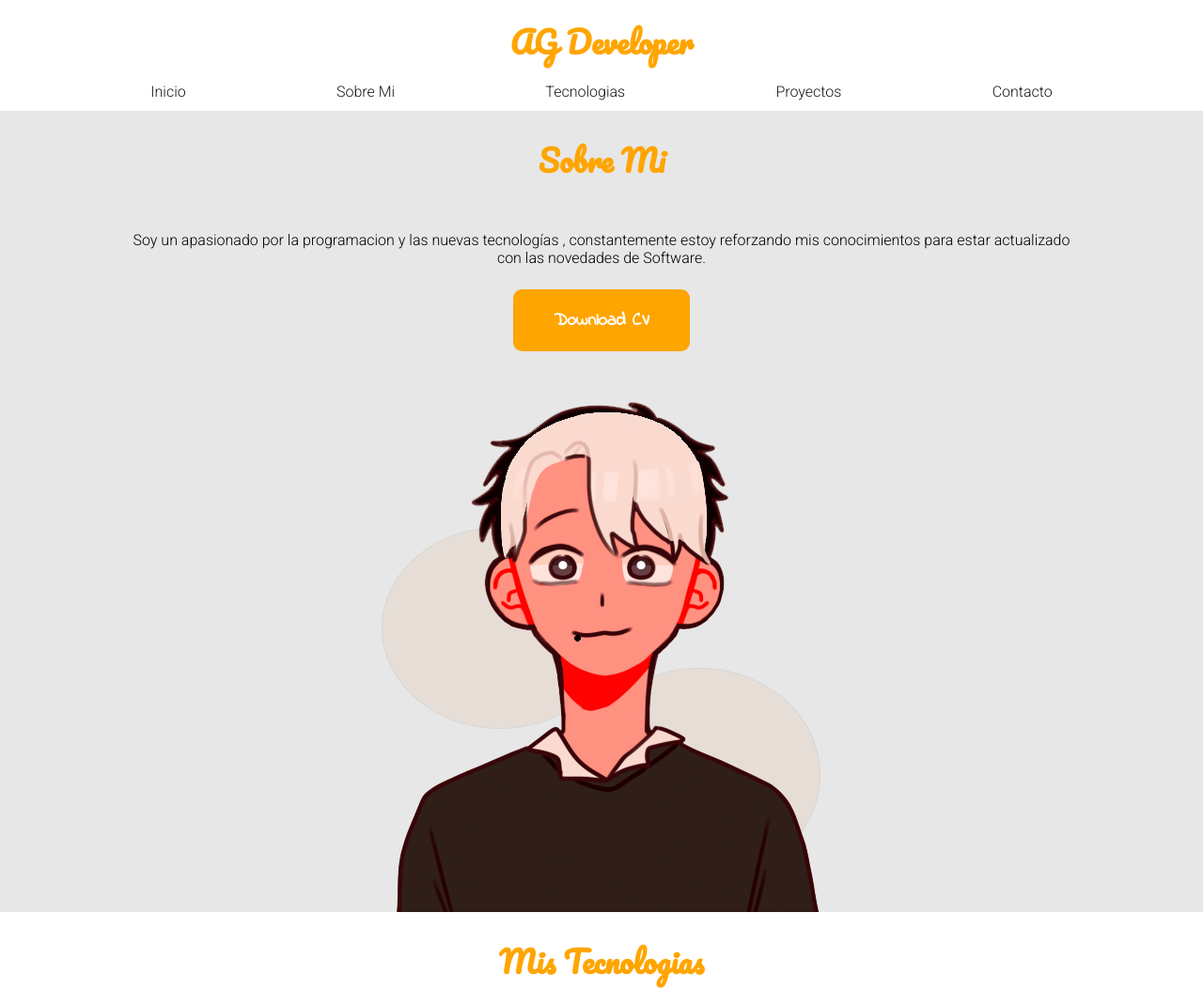
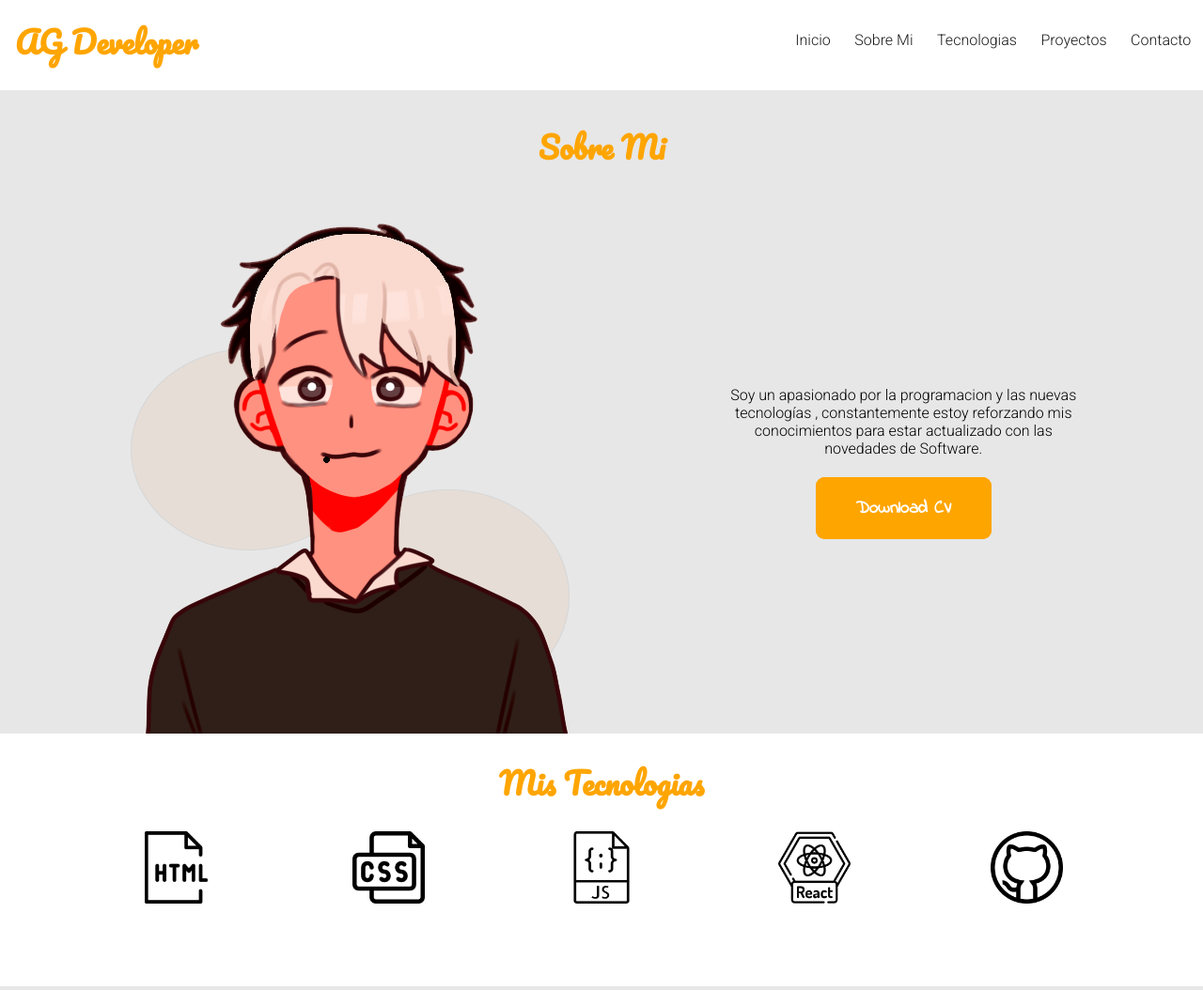
Before and after one commit to Kokeport/Portafolio, a plain HTML site: page index.html in a window 1280 px wide. Shown: the top 1054 px of the page at 94% size. Drawn offline with Linux system fonts and the light colour scheme.

Commit message:
v1.1
solución a maquetación head , tuve que aplicar nuevos contenedores y editar el orden , se maqueto esa sección con flex únicamente , en la próxima versión , se trabajara con la adaptación de las secciones con iconos

```diff
--- a/index.html
+++ b/index.html
@@ -44,15 +44,17 @@
     </ul>
   </nav>
   <main>
-    <header class="flex head">
-      <img src="img/Me.png" alt="Yo-Mini">
+    <header class="style-head">
       <h2 id="about-me">Sobre Mi</h2>
-      <a class="button-head" href="">Download CV</a>
-      <div class="text-about">
-        <p>Soy un apasionado por la programacion y las nuevas tecnologías , constantemente estoy reforzando mis
-          conocimientos para estar
-          actualizado
-          con las novedades de Software.</p>
+      <div class="flex head">
+        <img src="img/Me.png" alt="Yo-Mini">
+        <div class="text-about">
+          <p>Soy un apasionado por la programacion y las nuevas tecnologías , constantemente estoy reforzando mis
+            conocimientos para estar
+            actualizado
+            con las novedades de Software.</p>
+          <a class="button-head" href="">Download CV</a>
+        </div>
       </div>
     </header>
     <article class="container-tec">
--- a/style.css
+++ b/style.css
@@ -45,9 +45,8 @@ h2 {
 
 .flex-nav ul {
   display: flex;
-  flex-flow: row wrap;
+  flex-flow: column wrap;
   align-items: center;
-  justify-content: space-evenly;
 }
 
 .nav h1 {
@@ -70,9 +69,17 @@ h2 {
   text-decoration: none;
 }
 
-.head {
+.style-head {
   width: 100%;
   background-color: rgb(231, 231, 231);
+}
+
+.style-head h2 {
+  text-align: center;
+}
+
+.text-about p {
+  margin-bottom: 2.5rem;
 }
 
 .button-head {
@@ -94,8 +101,8 @@ h2 {
   color: rgb(255, 165, 0);
 }
 
-.head h2 {
-  margin: 1.5rem;
+.style-head h2 {
+  padding-top: 2rem;
 }
 
 .head img {
@@ -127,7 +134,7 @@ h2 {
 }
 
 .tec-img img {
-  max-width: 15%;
+  max-width: 10%;
   padding-bottom: 4rem;
 }
 
@@ -213,3 +220,47 @@ footer {
   font-weight: bold;
   padding: 0.5rem;
 }
+
+@media (min-width: 360px) {
+  .flex-nav ul {
+    display: flex;
+    flex-flow: row wrap;
+    align-items: center;
+    justify-content: space-evenly;
+  }
+}
+
+@media (min-width: 770px) {
+  .flex-nav {
+    display: flex;
+    flex-flow: row wrap;
+    justify-content: space-between;
+    align-items: center;
+  }
+
+  .flex-nav h1 {
+    margin-left: 1rem;
+  }
+
+  .nav li {
+    margin: 0 0.8rem;
+  }
+  .tec-img img {
+    max-width: 6%;
+  }
+
+  .flex {
+    display: flex;
+    flex-flow: row wrap;
+    justify-content: space-evenly;
+  }
+
+  .head img {
+    order: 1;
+  }
+
+  .text-about {
+    width: 30%;
+    order: 2;
+  }
+}
```
